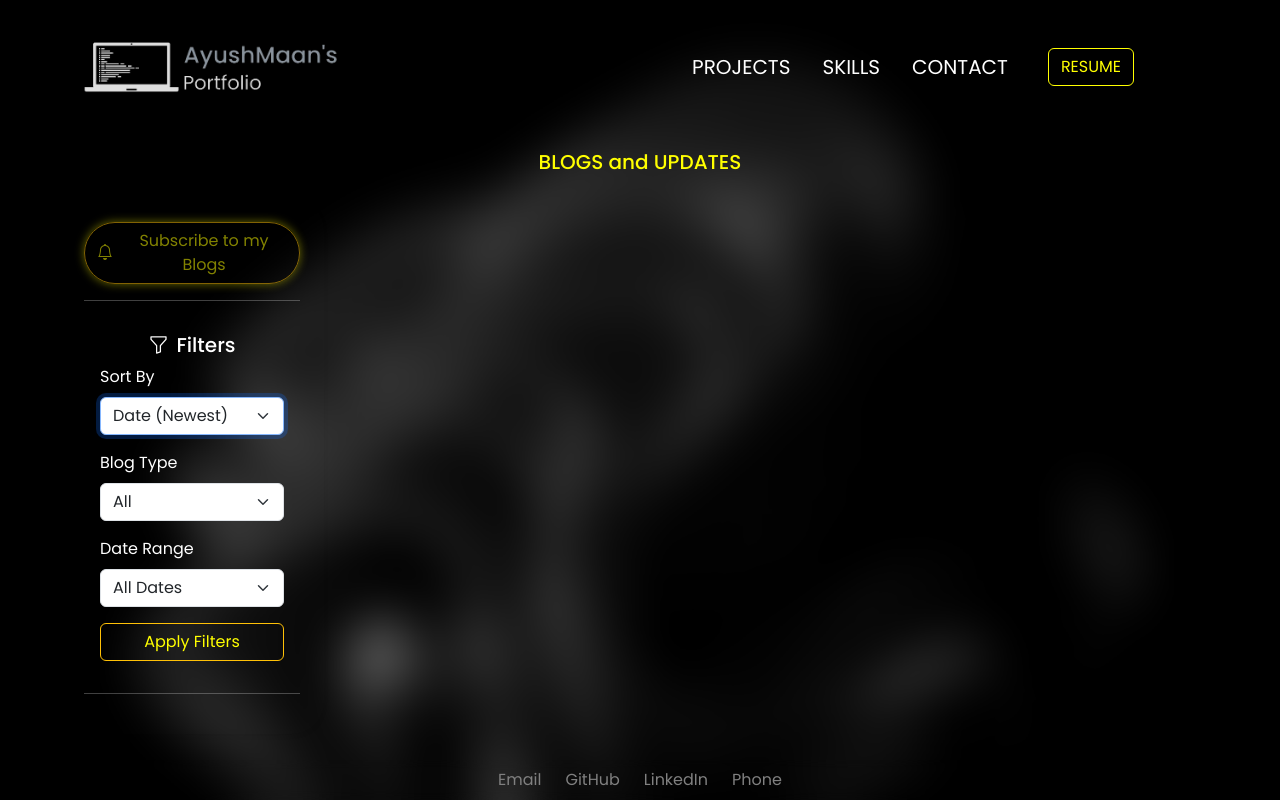
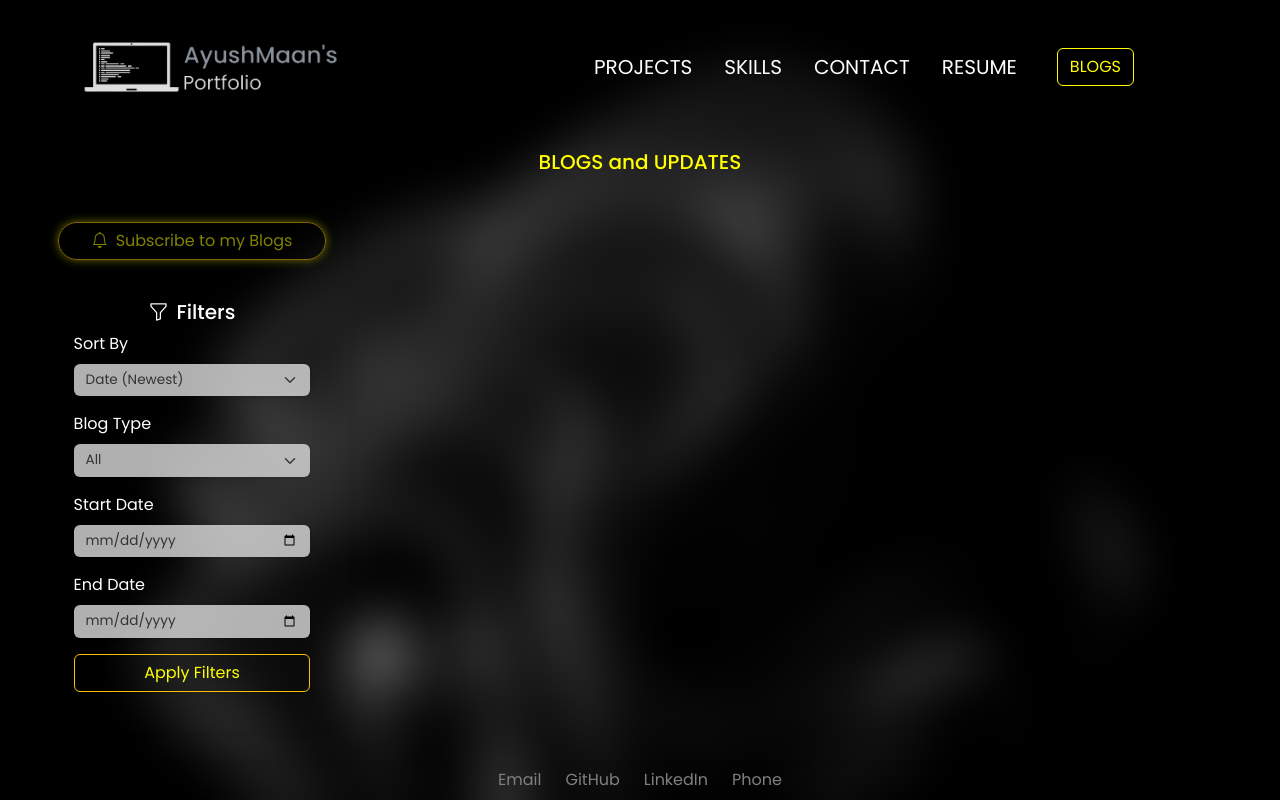
Before and after one commit to ayushmaanFCB/Portfolio-Ayushmaan, a Flask app: template templates/blogs.html in a window 1280 px wide, after a click on "Sort By". Run offline with Flask 3, Linux system fonts and the light colour scheme; the template is opened without the code that fills it: most values are stand-ins (such as "Sample title", 1, 10 or a date in 2020); grey boxes marked "Sample" are stand-in pictures; some libraries are stand-ins or nearby versions.

Commit message:
Blogs Date and Submission updated

```diff
--- a/app.py
+++ b/app.py
@@ -120,9 +120,7 @@ def blog():
     if blog_type:
         filter_query["type"] = blog_type
     if date_range:
-        filter_query["created_at"] = {
-            "$gte": datetime.datetime.strptime(date_range, "%Y-%m-%d")
-        }
+        filter_query["created_at"] = {"$gte": datetime.strptime(date_range, "%Y-%m-%d")}
 
     # Sort the blogs based on the sort_by parameter
     if sort_by == "date_desc":
@@ -180,7 +178,9 @@ def toggle_upvote(blog_id):
 
 @application.route("/subscribed", methods=["POST"])
 def subscribed():
+    name = request.form.get("userName")
     email = request.form.get("userEmail")
+    # subscribers_collection.insert_one({"name": name, "email": email})
     print(f"New subscription added to Database: {email}")
     return redirect(url_for("blog"))
 
--- a/static/css/blogs.css
+++ b/static/css/blogs.css
@@ -245,3 +245,65 @@ footer a:hover {
 .subscribe-banner {
   display: none;
 }
+
+@keyframes tick-animation {
+  0% {
+    transform: scale(0);
+    opacity: 0;
+  }
+  50% {
+    transform: scale(1.2);
+    opacity: 1;
+  }
+  100% {
+    transform: scale(1);
+    opacity: 1;
+  }
+}
+
+#tickSuccess {
+  display: flex;
+  flex-direction: column;
+  align-items: center;
+  justify-content: center;
+  min-height: 200px; /* Adjust based on modal size */
+}
+
+.tick-mark {
+  width: 80px;
+  height: 80px;
+  border-radius: 50%;
+  border: 3px solid lightgreen;
+  position: relative;
+  display: flex;
+  justify-content: center;
+  align-items: center;
+  animation: tick-animation 0.5s ease-in-out forwards;
+}
+
+.tick-mark:after {
+  content: "✔";
+  font-size: 24px;
+  color: lightgreen;
+}
+
+.filter-column .form-control,
+.filter-column .form-select {
+  background-color: rgba(220, 220, 220, 0.8); /* Light gray background */
+  border: none; /* Remove default borders */
+  box-shadow: 0px 1px 3px rgba(0, 0, 0, 0.1); /* Subtle shadow for depth */
+  font-size: 0.85rem;
+  color: #333; /* Dark text for readability */
+}
+
+.filter-column .form-control:focus,
+.filter-column .form-select:focus {
+  background-color: rgba(
+    220,
+    220,
+    220,
+    0.8
+  ); /* Slightly lighter gray when focused */
+  outline: none;
+  box-shadow: 0px 0px 5px rgba(0, 0, 0, 0.2); /* Highlighted shadow on focus */
+}
--- a/templates/blogs.html
+++ b/templates/blogs.html
@@ -7,6 +7,7 @@
     <title>Ayushmaan's Projects</title>
     <link href="https://cdn.jsdelivr.net/npm/bootstrap@5.3.0/dist/css/bootstrap.min.css" rel="stylesheet">
     <link href="https://cdn.jsdelivr.net/npm/bootstrap-icons/font/bootstrap-icons.css" rel="stylesheet">
+    <link rel="stylesheet" href="https://cdnjs.cloudflare.com/ajax/libs/noUiSlider/15.6.1/nouislider.min.css">
     <link rel="icon" type="image/x-icon" href="{{url_for('static',filename='images/favicon.png')}}">
     <link rel="stylesheet" href="{{url_for('static',filename='css/styles.css')}}" />
     <link rel="stylesheet" href="{{url_for('static',filename='css/loading.css')}}" />
@@ -56,7 +57,10 @@
                             <a class="nav-link active" href="/contact">CONTACT</a>
                         </li>
                         <li class="nav-item mx-2">
-                            <a href="/resume"><button class="btn btn-outline-warning" type="submit">RESUME</button></a>
+                            <a class="nav-link active" href="/resume">RESUME</a>
+                        </li>
+                        <li class="nav-item mx-2">
+                            <a href="/blog"><button class="btn btn-outline-warning" type="submit">BLOGS</button></a>
                         </li>
                     </ul>
                 </div>
@@ -71,9 +75,9 @@
     <!-- Main Content: Filters and Blogs -->
     <div class="main-content">
         <!-- Filters Sidebar -->
-        <div class="filter-column">
+        <div class="filter-column" style="overflow:hidden">
             <div class="card shadow-sm"
-                style="width: 75%; background-color: rgba(255, 255, 255, 0); padding:1.5rem; border:none">
+                style="width: 90%; background-color: rgba(255, 255, 255, 0); padding:1.5rem; border:none">
 
                 <button type="button"
                     class="btn btn-warning w-100 d-flex justify-content-center align-items-center blinking-btn"
@@ -83,9 +87,7 @@
                     Subscribe to my Blogs
                 </button>
 
-
-
-                <hr>
+                <br>
 
                 <div class="card-body">
                     <h5 class="card-title text-center d-flex justify-content-center align-items-center">
@@ -121,14 +123,13 @@
 
                         <!-- Date Range -->
                         <div class="mb-3">
-                            <label for="date_range" class="form-label">Date Range</label>
-                            <select class="form-select" id="date_range" name="date_range">
-                                <option value="" {% if not date_range %}selected{% endif %}>All Dates</option>
-                                {% for date in date_ranges %}
-                                <option value="{{ date }}" {% if date_range==date %}selected{% endif %}>{{ date }}
-                                </option>
-                                {% endfor %}
-                            </select>
+                            <label for="date_range_start" class="form-label">Start Date</label>
+                            <input type="date" class="form-control" id="date_range_start" name="start_date"
+                                placeholder="Start Date">
+
+                            <label for="date_range_end" class="form-label mt-3">End Date</label>
+                            <input type="date" class="form-control" id="date_range_end" name="end_date"
+                                placeholder="End Date">
                         </div>
 
                         <button type="submit" class="btn btn-warning w-100"
@@ -136,7 +137,6 @@
                     </form>
 
                 </div>
-                <hr>
             </div>
 
         </div>
@@ -340,6 +340,10 @@
                     <div class="modal-body">
                         <form id="subscribeForm" action="/subscribed" method="POST">
                             <div class="mb-3">
+                                <label for="userName" class="form-label">Name</label>
+                                <input name="userName" class="form-control" id="userName" placeholder="Enter your name"
+                                    required>
+                                <br>
                                 <label for="userEmail" class="form-label">Email address</label>
                                 <input name="userEmail" type="email" class="form-control" id="userEmail"
                                     placeholder="Enter your email" required>
@@ -352,6 +356,10 @@
                             </div>
                             <button type="submit" class="btn w-100" style="background-color: yellow;">Subscribe</button>
                         </form>
+                        <div id="tickSuccess" class="text-center d-none">
+                            <div class="tick-mark"></div>
+                            <p class="mt-3">Subscribed successfully!</p>
+                        </div>
                     </div>
                 </div>
             </div>
@@ -423,9 +431,7 @@
                 console.error('Request failed:', error);
             }
         }
-    </script>
-    <script>
-        // Optional: Automatically close the modal after applying filters
+
         const filterForm = document.querySelector('#filterModal form');
         if (filterForm) {
             filterForm.addEventListener('submit', () => {
@@ -434,9 +440,26 @@
                 if (modalInstance) modalInstance.hide(); // Close modal
             });
         }
+
+        document.getElementById('subscribeForm').addEventListener('submit', function (event) {
+            event.preventDefault(); // Prevent default form submission behavior
+
+            // Hide form and show tick animation
+            const form = event.target;
+            const tick = document.getElementById('tickSuccess');
+            form.classList.add('d-none');
+            tick.classList.remove('d-none');
+
+            // Redirect to blogs page after a delay
+            setTimeout(() => {
+                window.location.href = '/blog';
+            }, 2000); // 2 seconds delay
+        });
+
     </script>
 
     <script src="https://cdn.jsdelivr.net/npm/bootstrap@5.3.0/dist/js/bootstrap.bundle.min.js"></script>
+    <script src="https://cdnjs.cloudflare.com/ajax/libs/noUiSlider/15.6.1/nouislider.min.js"></script>
 </body>
 
 <footer class="mt-auto">
```
